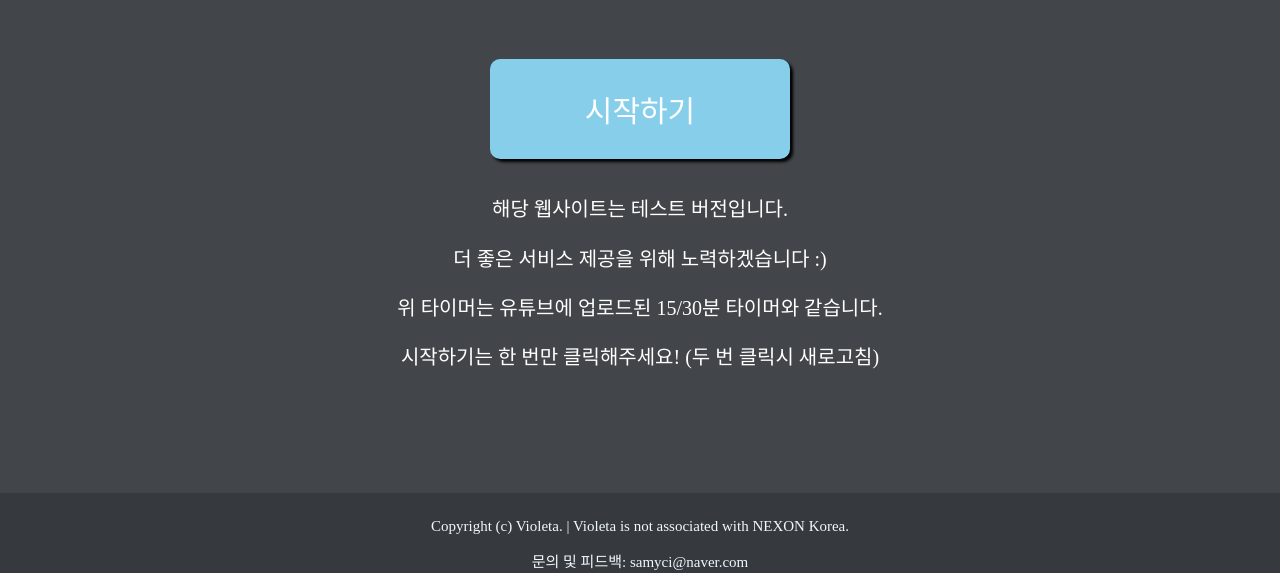
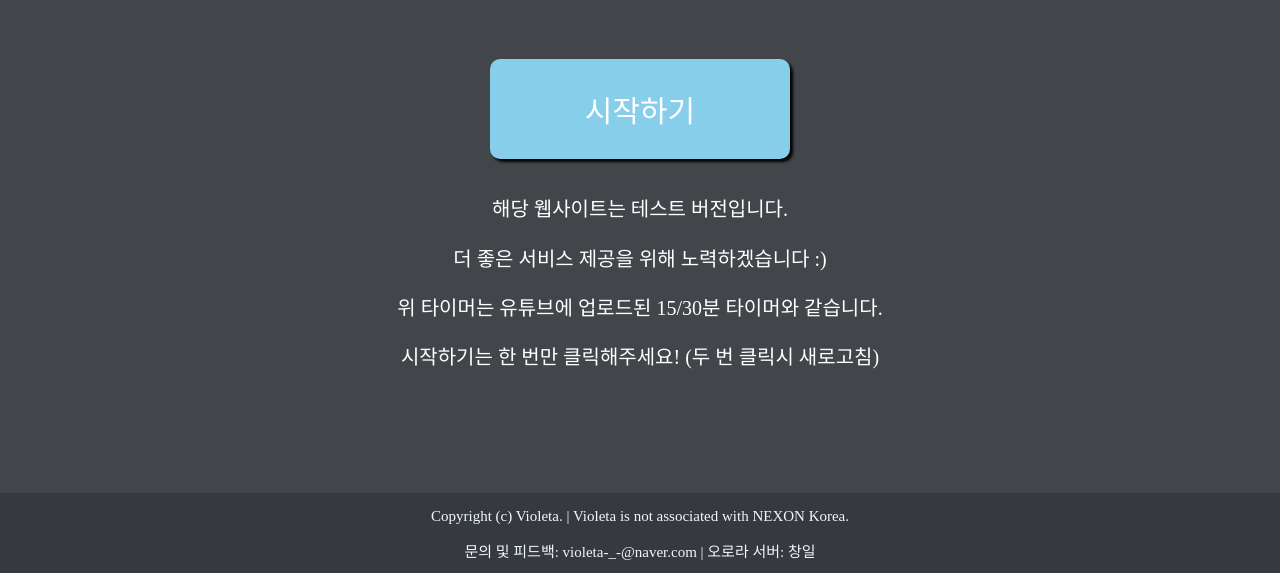
Before and after one commit to memoday/violeta, a plain HTML site: page index.html in a window 1280 px wide. Shown: the part 227-800 px from the top of the page. Drawn offline with Linux system fonts and the light colour scheme; a script that the page names is missing.

Commit message:
detail fixed2

```diff
--- a/index.html
+++ b/index.html
@@ -52,7 +52,7 @@
 
 
     <footer class="footer">
-        <div class="footerText">Copyright (c) Violeta. | Violeta is not associated with NEXON Korea.<p> 문의 및 피드백: samyci@naver.com</div>
+        <div class="footerText">Copyright (c) Violeta. | Violeta is not associated with NEXON Korea.<p> 문의 및 피드백: violeta-_-@naver.com | 오로라 서버: 창일</div>
     </footer>
 
 </body>
--- a/main.css
+++ b/main.css
@@ -57,7 +57,7 @@ footer{
     color: aliceblue;
     font-size: 15px;
     text-align: center;
-    padding-top: 25px;
+    padding-top: 15px;
 }
 
 .timer-content {
```
